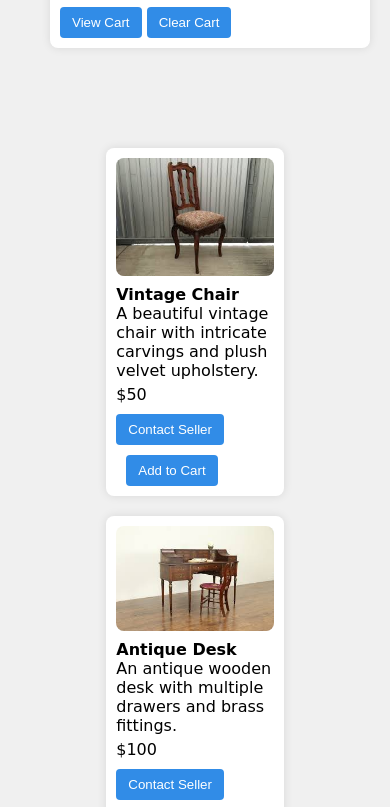
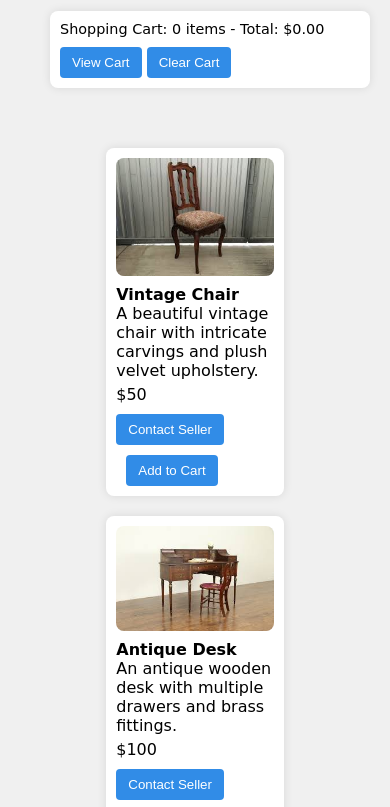
Before and after one commit to nbalzy28/testmarket, a plain HTML site: page index.html in a window 390 px wide. Shown: the part 149-956 px from the top of the page. Drawn offline with Linux system fonts and the light colour scheme.

Commit message:
Add files via upload

```diff
--- a/style.css
+++ b/style.css
@@ -264,3 +264,10 @@ header {
 .add-to-cart {
     margin-left: 10px;
 }
+
+@media only screen and (max-width: 768px) {
+
+#shopping-cart-container {
+    position: absolute;
+    top: 160px;
+}
```
